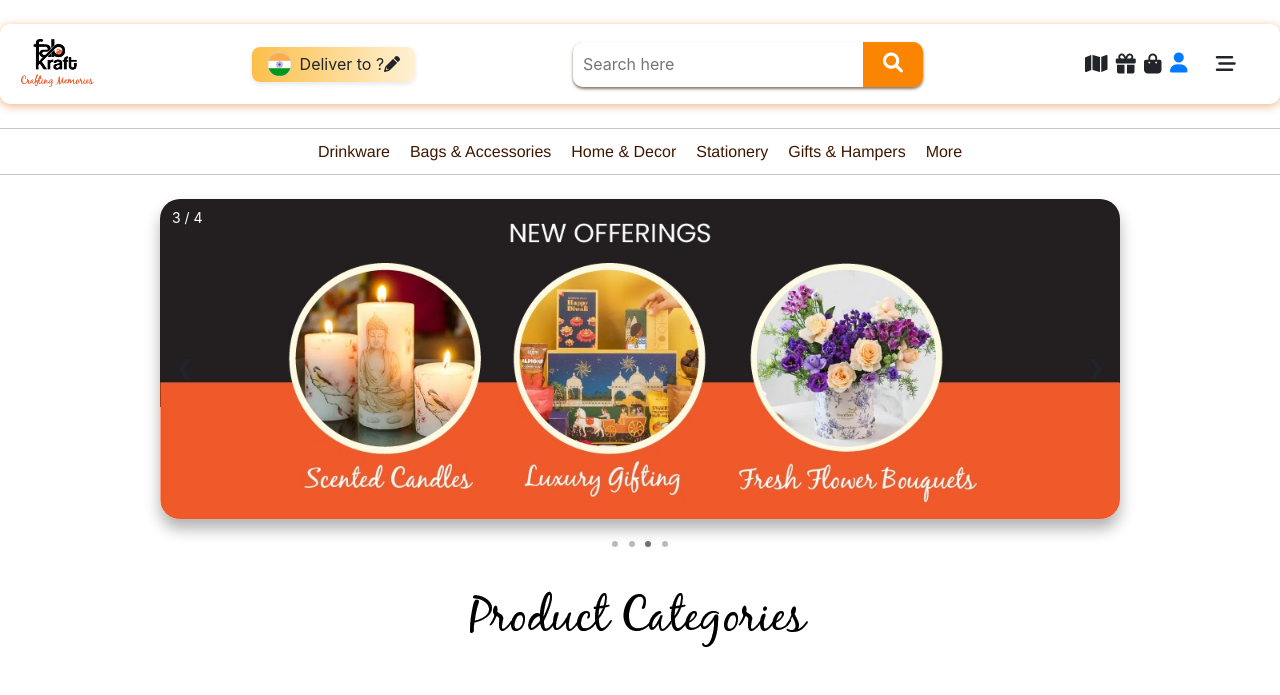
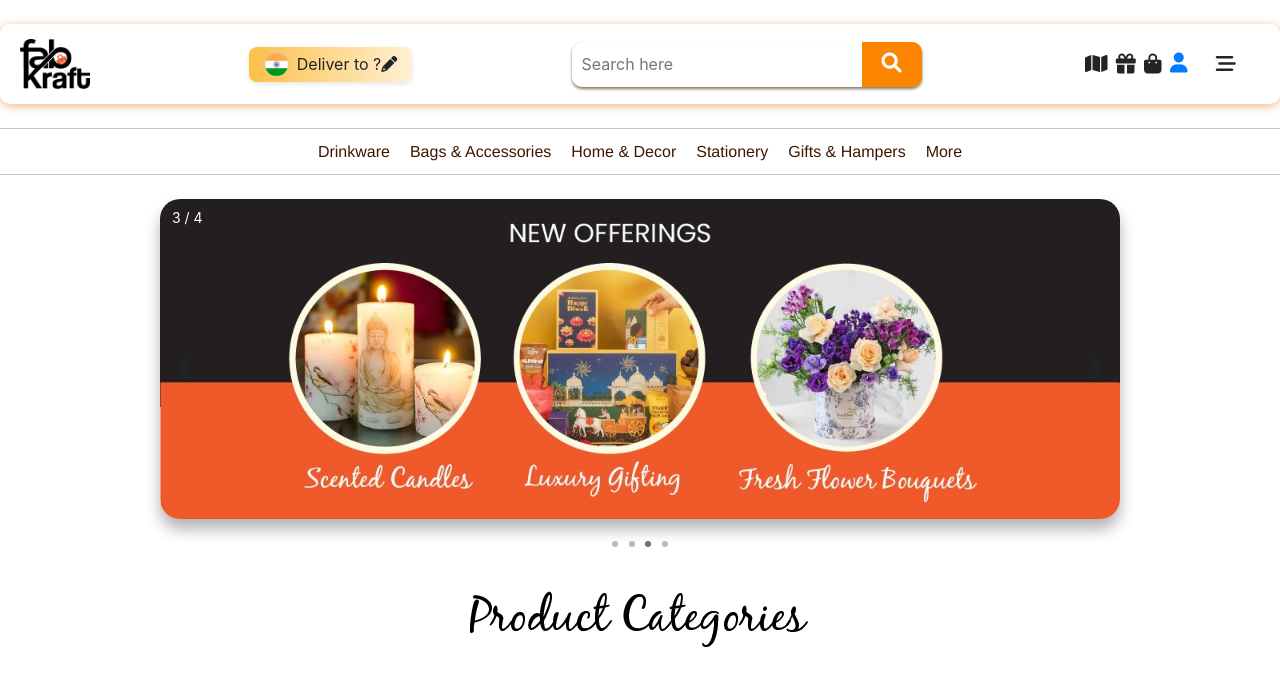
Before and after one commit to chauhanLakshay/lakshaay, a plain HTML site: page index.html in a window 1280 px wide. Shown: the top 695 px of the page. Drawn offline with nearby package versions, Linux system fonts and the light colour scheme.

Commit message:
Update index.html

```diff
--- a/index.html
+++ b/index.html
@@ -30,7 +30,7 @@
 
 <br>
     <div id="header-container">
-        <img src="images/Asset 1.png" alt="FabKraft" class="logo">
+        <img src="images/logo.png" alt="FabKraft" class="logo">
 
         <!-- Deliver-to Area -->
         <div id="deliver">
```
